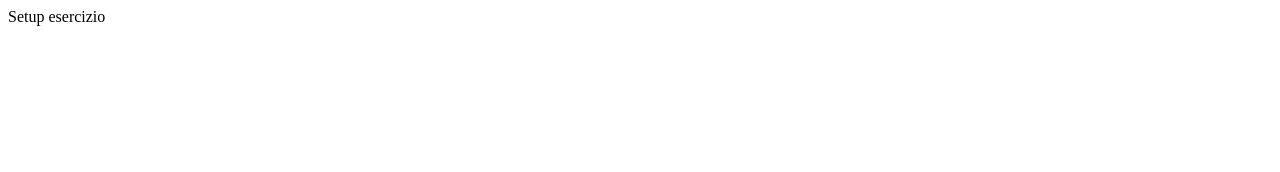
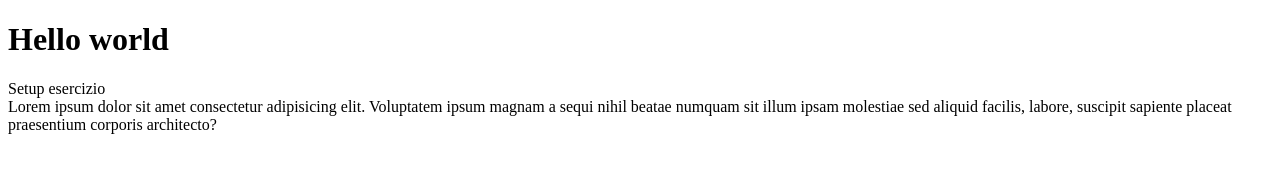
Before and after one commit to luciapap/htmlcss-hello, a plain HTML site: page index.html in a window 1280 px wide. Drawn offline with Linux system fonts and the light colour scheme.

Commit message:
add main content

```diff
--- a/index.html
+++ b/index.html
@@ -7,6 +7,13 @@
     <title>Document</title>
 </head>
 <body>
+    <header>
+        <h1> Hello world </h1>
+    </header>
     Setup esercizio
+    <main>
+        Lorem ipsum dolor sit amet consectetur adipisicing elit. Voluptatem ipsum magnam a sequi nihil beatae numquam sit illum ipsam molestiae sed aliquid facilis, labore, suscipit sapiente placeat praesentium corporis architecto?
+    </main>
+
 </body>
 </html>
```
